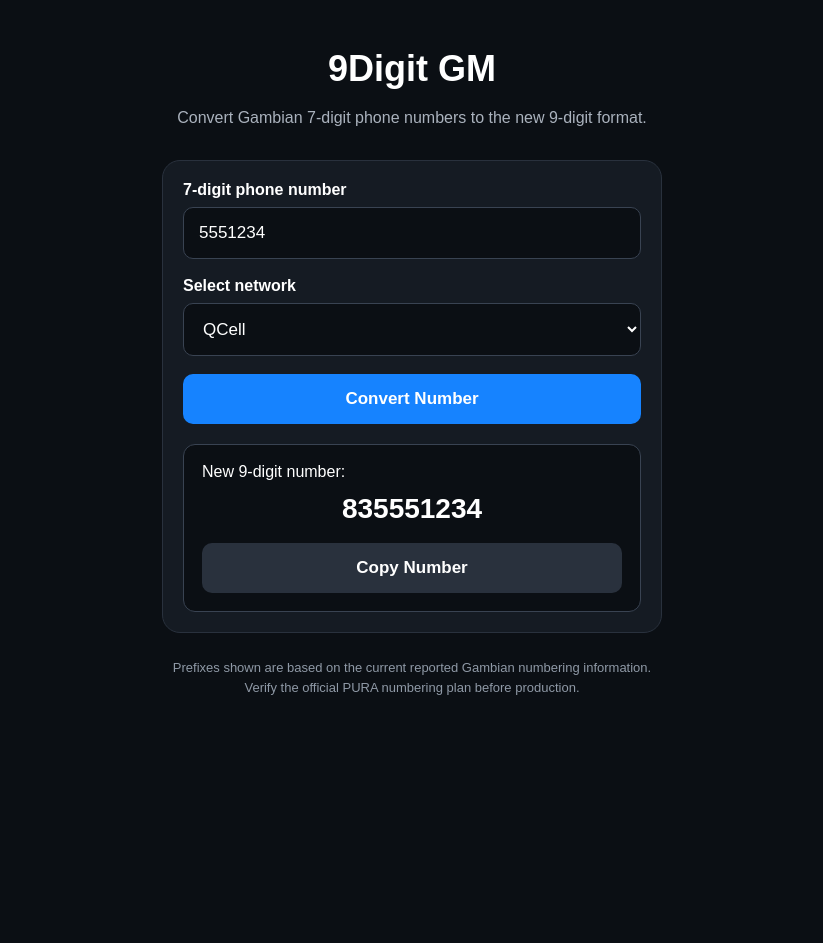
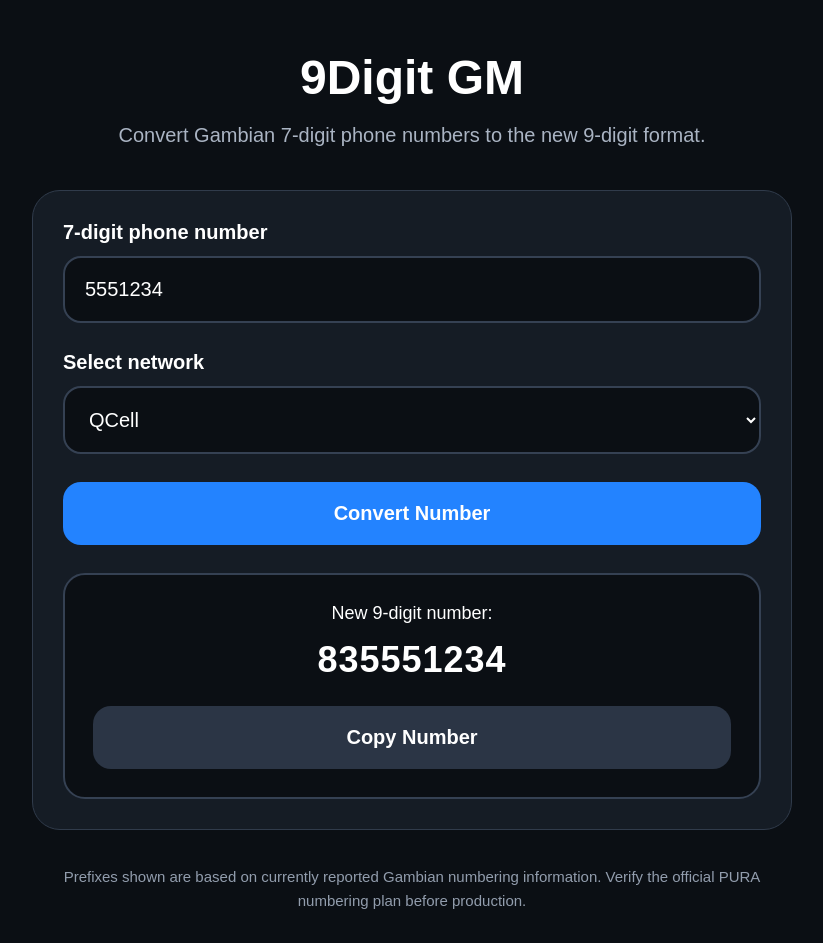
Before and after one commit to colleykebba20-star/9digit-gm, a plain HTML site: page index.html in a window 1280 px wide. Both pictures are taken after typing "5551234" into the empty fields and a click on the button "Convert Number". Shown: the whole page, without its empty margins (228-1051 px from the left). Before the commit the page ends 800 px from the top, so only its background shows below. Drawn offline with Linux system fonts and the light colour scheme.

Commit message:
Update index.html

```diff
--- a/index.html
+++ b/index.html
@@ -15,94 +15,134 @@
       font-family: Arial, sans-serif;
       background: #0b0f14;
       color: white;
-      padding: 24px 16px;
+      padding: 30px 16px;
     }
 
     .container {
-      max-width: 500px;
+      max-width: 760px;
       margin: auto;
     }
 
     h1 {
       text-align: center;
-      font-size: 36px;
-      margin-bottom: 8px;
+      font-size: 48px;
+      margin: 20px 0 15px;
     }
 
     .subtitle {
       text-align: center;
-      color: #aab2bd;
-      margin-bottom: 30px;
+      color: #aab4c3;
+      font-size: 20px;
       line-height: 1.5;
+      margin-bottom: 40px;
     }
 
     .card {
-      background: #151b23;
-      border: 1px solid #29313d;
-      border-radius: 18px;
-      padding: 20px;
+      background: #151c25;
+      border: 1px solid #303b4b;
+      border-radius: 28px;
+      padding: 30px;
     }
 
     label {
       display: block;
-      margin-bottom: 8px;
+      font-size: 20px;
       font-weight: bold;
+      margin-bottom: 12px;
     }
 
     input,
     select {
       width: 100%;
-      padding: 15px;
-      margin-bottom: 18px;
-      border-radius: 10px;
-      border: 1px solid #394352;
+      padding: 20px;
+      font-size: 20px;
+      border-radius: 18px;
+      border: 2px solid #354153;
       background: #0b0f14;
       color: white;
-      font-size: 17px;
+      margin-bottom: 28px;
+    }
+
+    input:focus,
+    select:focus {
+      outline: none;
+      border-color: #2383ff;
     }
 
     button {
       width: 100%;
-      padding: 15px;
+      padding: 20px;
       border: none;
-      border-radius: 10px;
-      background: #1683ff;
+      border-radius: 18px;
+      background: #2383ff;
       color: white;
-      font-size: 17px;
+      font-size: 20px;
       font-weight: bold;
       cursor: pointer;
     }
 
     button:active {
-      transform: scale(0.98);
+      transform: scale(0.99);
     }
 
     .result {
       display: none;
-      margin-top: 20px;
-      padding: 18px;
-      border-radius: 12px;
+      margin-top: 28px;
+      padding: 28px;
+      border: 2px solid #354153;
+      border-radius: 22px;
       background: #0b0f14;
-      border: 1px solid #394352;
+      text-align: center;
+    }
+
+    .result-label {
+      font-size: 18px;
+      margin-bottom: 15px;
     }
 
     .number {
-      font-size: 28px;
+      font-size: 36px;
       font-weight: bold;
-      text-align: center;
-      margin: 12px 0 18px;
+      margin-bottom: 25px;
+      letter-spacing: 1px;
     }
 
-    .copy {
-      background: #29313d;
+    .copy-btn {
+      background: #2b3545;
+    }
+
+    .message {
+      display: none;
+      color: #ff6b6b;
+      margin-top: -15px;
+      margin-bottom: 20px;
+      font-size: 16px;
     }
 
     .note {
-      margin-top: 25px;
-      color: #8f99a6;
-      font-size: 13px;
-      line-height: 1.5;
       text-align: center;
+      color: #929dad;
+      font-size: 15px;
+      line-height: 1.6;
+      margin-top: 35px;
+    }
+
+    @media (max-width: 600px) {
+      h1 {
+        font-size: 42px;
+      }
+
+      .subtitle {
+        font-size: 18px;
+      }
+
+      .card {
+        padding: 24px;
+      }
+
+      .number {
+        font-size: 32px;
+      }
     }
   </style>
 </head>
@@ -113,20 +153,25 @@
 
     <h1>9Digit GM</h1>
 
-    <p class="subtitle">
+    <div class="subtitle">
       Convert Gambian 7-digit phone numbers to the new 9-digit format.
-    </p>
+    </div>
 
     <div class="card">
 
-      <label for="number">7-digit phone number</label>
+      <label for="phone">7-digit phone number</label>
 
       <input
         type="tel"
-        id="number"
+        id="phone"
         placeholder="Example: 1234567"
         maxlength="7"
+        inputmode="numeric"
       >
+
+      <div class="message" id="message">
+        Please enter exactly 7 digits.
+      </div>
 
       <label for="network">Select network</label>
 
@@ -142,11 +187,13 @@
 
       <div class="result" id="result">
 
-        <div>New 9-digit number:</div>
+        <div class="result-label">
+          New 9-digit number:
+        </div>
 
         <div class="number" id="newNumber"></div>
 
-        <button class="copy" onclick="copyNumber()">
+        <button class="copy-btn" onclick="copyNumber()">
           Copy Number
         </button>
 
@@ -154,37 +201,43 @@
 
     </div>
 
-    <p class="note">
-      Prefixes shown are based on the current reported Gambian numbering
-      information. Verify the official PURA numbering plan before production.
-    </p>
+    <div class="note">
+      Prefixes shown are based on currently reported Gambian numbering information.
+      Verify the official PURA numbering plan before production.
+    </div>
 
   </div>
 
   <script>
     function convertNumber() {
 
-      const number = document.getElementById("number").value.trim();
+      const phone = document.getElementById("phone").value.trim();
       const prefix = document.getElementById("network").value;
+      const message = document.getElementById("message");
+      const result = document.getElementById("result");
+      const newNumber = document.getElementById("newNumber");
 
-      if (!/^\d{7}$/.test(number)) {
-        alert("Please enter exactly 7 digits.");
+      if (!/^[0-9]{7}$/.test(phone)) {
+        message.style.display = "block";
+        result.style.display = "none";
         return;
       }
 
-      const converted = prefix + number;
+      message.style.display = "none";
 
-      document.getElementById("newNumber").textContent = converted;
-      document.getElementById("result").style.display = "block";
+      const converted = prefix + phone;
+
+      newNumber.textContent = converted;
+      result.style.display = "block";
     }
 
     function copyNumber() {
 
       const number = document.getElementById("newNumber").textContent;
 
-      navigator.clipboard.writeText(number);
-
-      alert("Number copied!");
+      navigator.clipboard.writeText(number).then(function() {
+        alert("Number copied: " + number);
+      });
     }
   </script>
 
```
